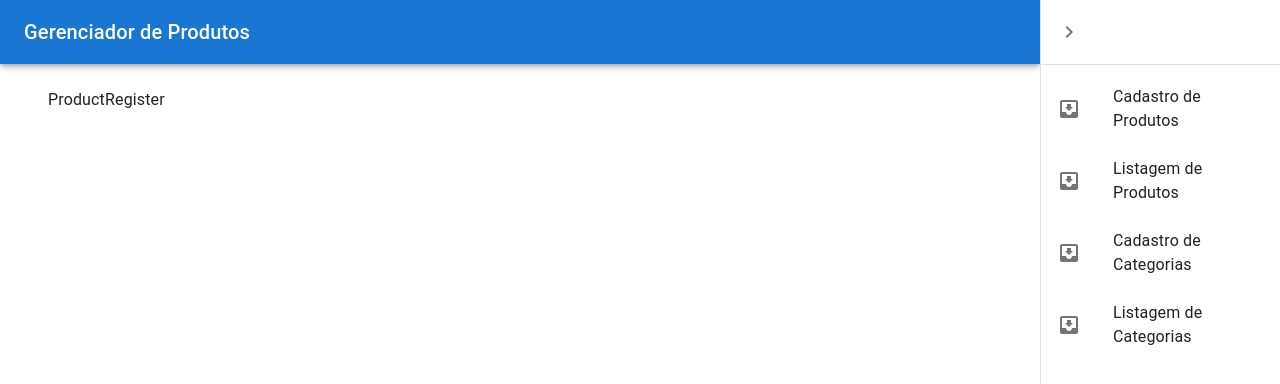
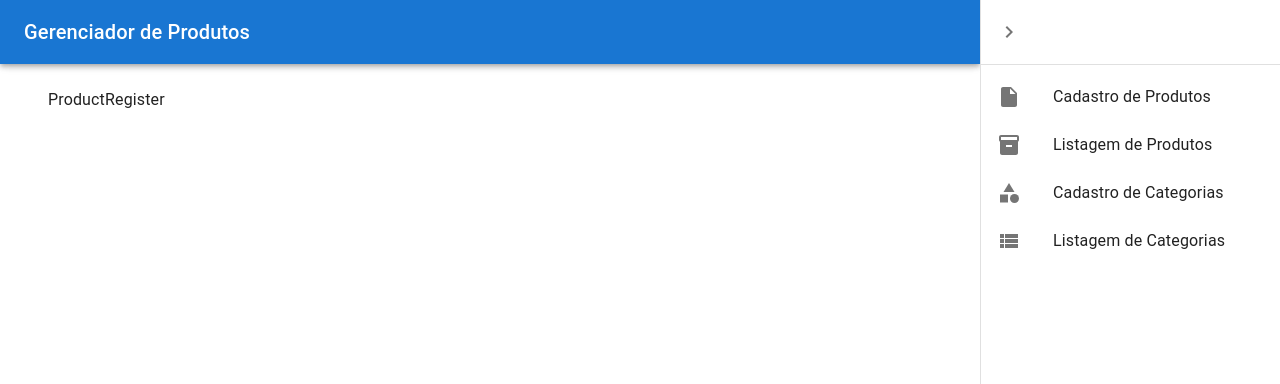
Before and after one commit to reisArthur2602/products-frontend, a React (Vite) app: page / in a window 1280 px wide. Both pictures are taken after a click on the button "open drawer". Shown: the top 384 px of the page. Built offline with nearby package versions, Linux system fonts and the light colour scheme.

Commit message:
feat: toggle icons drawer menu

```diff
--- a/src/components/MenuDrawer.jsx
+++ b/src/components/MenuDrawer.jsx
@@ -16,14 +16,15 @@ import ListItem from "@mui/material/ListItem";
 import ListItemButton from "@mui/material/ListItemButton";
 import ListItemIcon from "@mui/material/ListItemIcon";
 import ListItemText from "@mui/material/ListItemText";
-import InboxIcon from "@mui/icons-material/MoveToInbox";
+
 import ProductRegister from "./ProductRegister";
 import ProductList from "./ProductList";
 import CategoryRegister from "./CategoryRegister";
 import CategoryList from "./CategoryList";
 import { Container } from "@mui/material";
+import { Category, InsertDriveFile, Inventory, ViewList } from "@mui/icons-material";
 
-const drawerWidth = 240;
+const drawerWidth = 300;
 
 const Main = styled("main", { shouldForwardProp: (prop) => prop !== "open" })(
   ({ theme }) => ({
@@ -77,15 +78,14 @@ const DrawerHeader = styled("div")(({ theme }) => ({
   display: "flex",
   alignItems: "center",
   padding: theme.spacing(0, 1),
-  // necessary for content to be below app bar
   ...theme.mixins.toolbar,
   justifyContent: "flex-start",
 }));
 
 export default function MenuDrawer() {
   const theme = useTheme();
+  const [open, setOpen] = React.useState(false);
   const [isVisible, setIsVisible] = React.useState(1);
-  const [open, setOpen] = React.useState(false);
 
   const handleDrawerOpen = () => {
     setOpen(true);
@@ -129,10 +129,7 @@ export default function MenuDrawer() {
       <Main open={open}>
         <DrawerHeader />
 
-        <Container>
-          {selectComponent()}
-        </Container>
-
+        <Container>{selectComponent()}</Container>
       </Main>
       <Drawer
         sx={{
@@ -160,7 +157,7 @@ export default function MenuDrawer() {
           <ListItem key={1} disablePadding onClick={() => setIsVisible(1)}>
             <ListItemButton>
               <ListItemIcon>
-                <InboxIcon />
+                <InsertDriveFile />
               </ListItemIcon>
               <ListItemText primary={"Cadastro de Produtos"} />
             </ListItemButton>
@@ -169,7 +166,7 @@ export default function MenuDrawer() {
           <ListItem key={2} disablePadding onClick={() => setIsVisible(2)}>
             <ListItemButton>
               <ListItemIcon>
-                <InboxIcon />
+                <Inventory />
               </ListItemIcon>
               <ListItemText primary={"Listagem de Produtos"} />
             </ListItemButton>
@@ -178,7 +175,7 @@ export default function MenuDrawer() {
           <ListItem key={3} disablePadding onClick={() => setIsVisible(3)}>
             <ListItemButton>
               <ListItemIcon>
-                <InboxIcon />
+                <Category />
               </ListItemIcon>
               <ListItemText primary={"Cadastro de Categorias"} />
             </ListItemButton>
@@ -187,7 +184,7 @@ export default function MenuDrawer() {
           <ListItem key={4} disablePadding onClick={() => setIsVisible(4)}>
             <ListItemButton>
               <ListItemIcon>
-                <InboxIcon />
+                <ViewList />
               </ListItemIcon>
               <ListItemText primary={"Listagem de Categorias"} />
             </ListItemButton>
```
